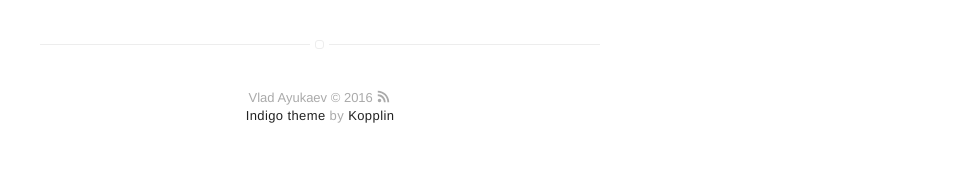
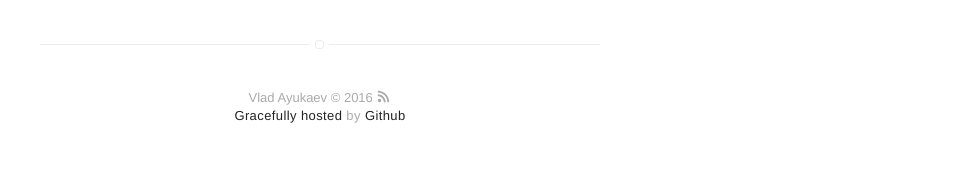
Before and after one commit to ayukaev/ayukaev.github.io, a Jekyll site: the page built from about.md, in a window 1280 px wide. Shown: the part 1356-1540 px from the top of the page, without its empty margins (320-1280 px from the left). Built offline with Jekyll 4.4.1, drawn with Linux system fonts in a browser that asks for light colours.

Commit message:
thanks to github

```diff
--- a/_includes/footer.html
+++ b/_includes/footer.html
@@ -2,6 +2,6 @@
     {{ site.name }} © {{ site.time | date: '%Y' }} <a class="link" href="{{ site.url }}/feed.xml" target="_blank"><svg class="icon icon-rss"><use xlink:href="#icon-rss"></use></svg></a>
 
     <p class="extra">
-        <a class="link" href="https://github.com/sergiokopplin/indigo">Indigo theme</a> by <a class="link" href="http://koppl.in">Kopplin</a>
+        <a class="link" href="https://en.wikipedia.org/wiki/Web_hosting_service">Gracefully hosted</a> by <a class="link" href="https://pages.github.com/">Github</a>
     </p>
 </footer>
```
